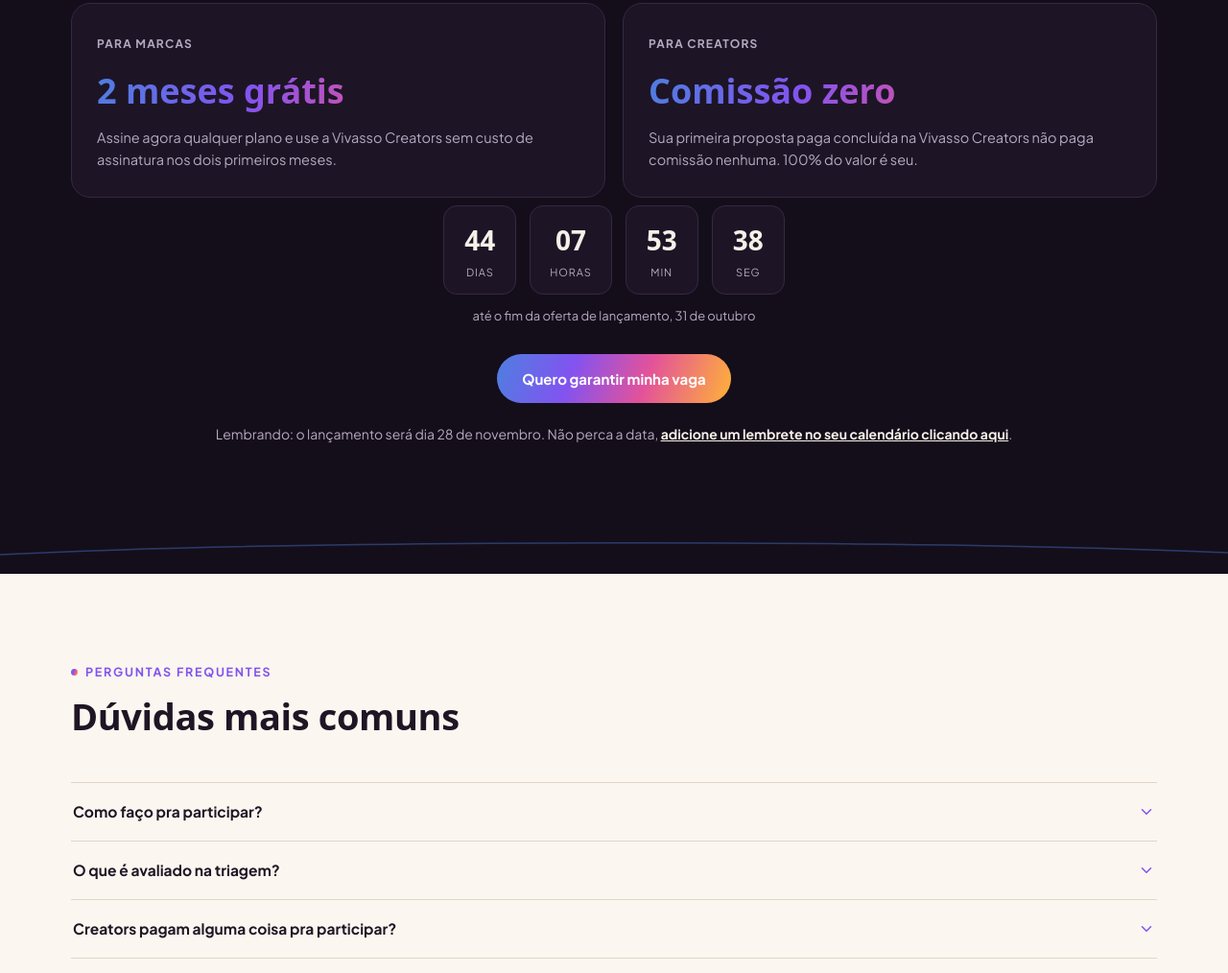
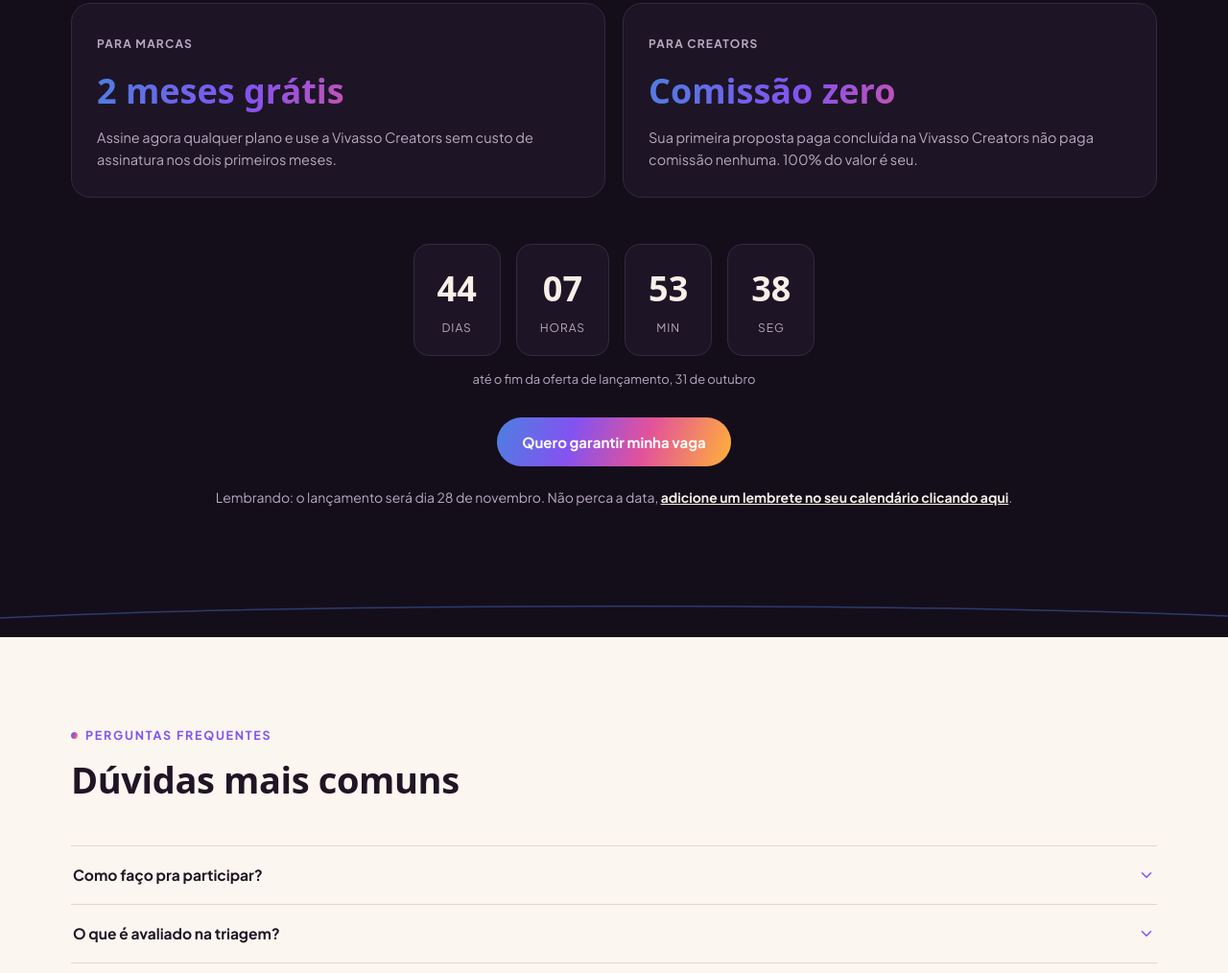
Before and after one commit to SOUVIVASSO/landing_Vivasso, a plain HTML site: page index.html in a window 1280 px wide. Shown: the part 5377-6391 px from the top of the page at 96% size. Drawn offline with Linux system fonts and the light colour scheme; a web font is replaced by a local one.

Commit message:
Aumentar espacamento e tamanho do contador da oferta de lancamento

```diff
--- a/index.html
+++ b/index.html
@@ -323,16 +323,16 @@
     background:var(--grad);-webkit-background-clip:text;background-clip:text;color:transparent}
   .early-card p{margin-top:10px;font-size:14.5px;color:var(--ink-on-dark-soft)}
   .early-cta{margin-top:30px;text-align:center}
-  .countdown{display:flex;gap:14px;justify-content:center;margin-top:8px;flex-wrap:wrap}
-  .countdown-unit{background:var(--bg-dark-panel);border:1px solid var(--line-dark);border-radius:14px;
-    padding:14px 20px;min-width:76px;text-align:center}
-  .countdown-num{display:block;font-family:var(--font-display);font-weight:700;font-size:28px;
+  .countdown{display:flex;gap:16px;justify-content:center;margin-top:48px;flex-wrap:wrap}
+  .countdown-unit{background:var(--bg-dark-panel);border:1px solid var(--line-dark);border-radius:16px;
+    padding:18px 24px;min-width:88px;text-align:center}
+  .countdown-num{display:block;font-family:var(--font-display);font-weight:700;font-size:36px;
     color:var(--ink-on-dark);font-variant-numeric:tabular-nums}
-  .countdown-label{display:block;font-size:11px;letter-spacing:.08em;text-transform:uppercase;
-    color:var(--ink-on-dark-soft);margin-top:2px}
-  .countdown-caption{text-align:center;font-size:13px;color:var(--ink-on-dark-soft);margin-top:12px}
+  .countdown-label{display:block;font-size:12px;letter-spacing:.08em;text-transform:uppercase;
+    color:var(--ink-on-dark-soft);margin-top:4px}
+  .countdown-caption{text-align:center;font-size:13px;color:var(--ink-on-dark-soft);margin-top:14px}
   .countdown-ended{font-size:15px;font-weight:700;color:var(--ink-on-dark);text-align:center;padding:14px}
-  @media (max-width:480px){.countdown{gap:8px}.countdown-unit{padding:10px 12px;min-width:60px}.countdown-num{font-size:22px}}
+  @media (max-width:480px){.countdown{gap:10px}.countdown-unit{padding:12px 14px;min-width:68px}.countdown-num{font-size:28px}}
 
   /* ---------- FAQ ---------- */
   .faq-list{display:flex;flex-direction:column;border-top:1px solid var(--line)}
```
